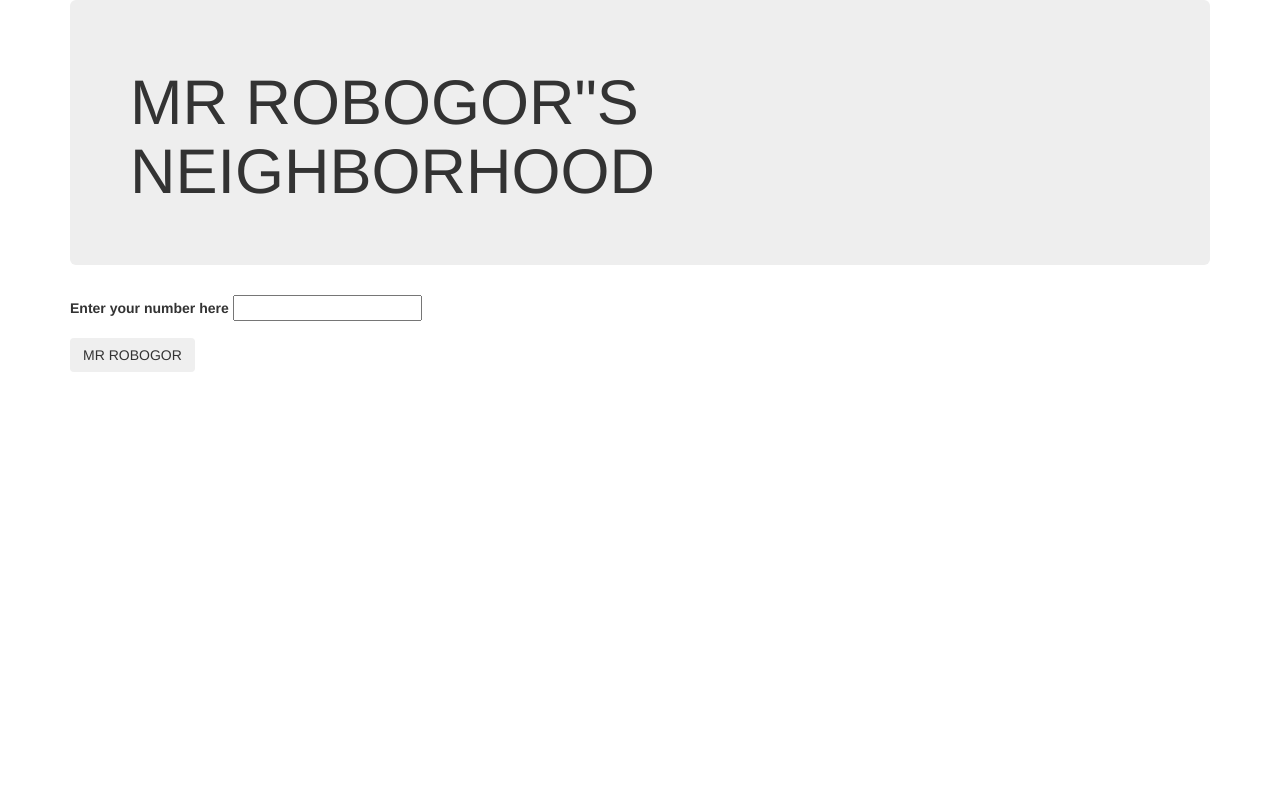
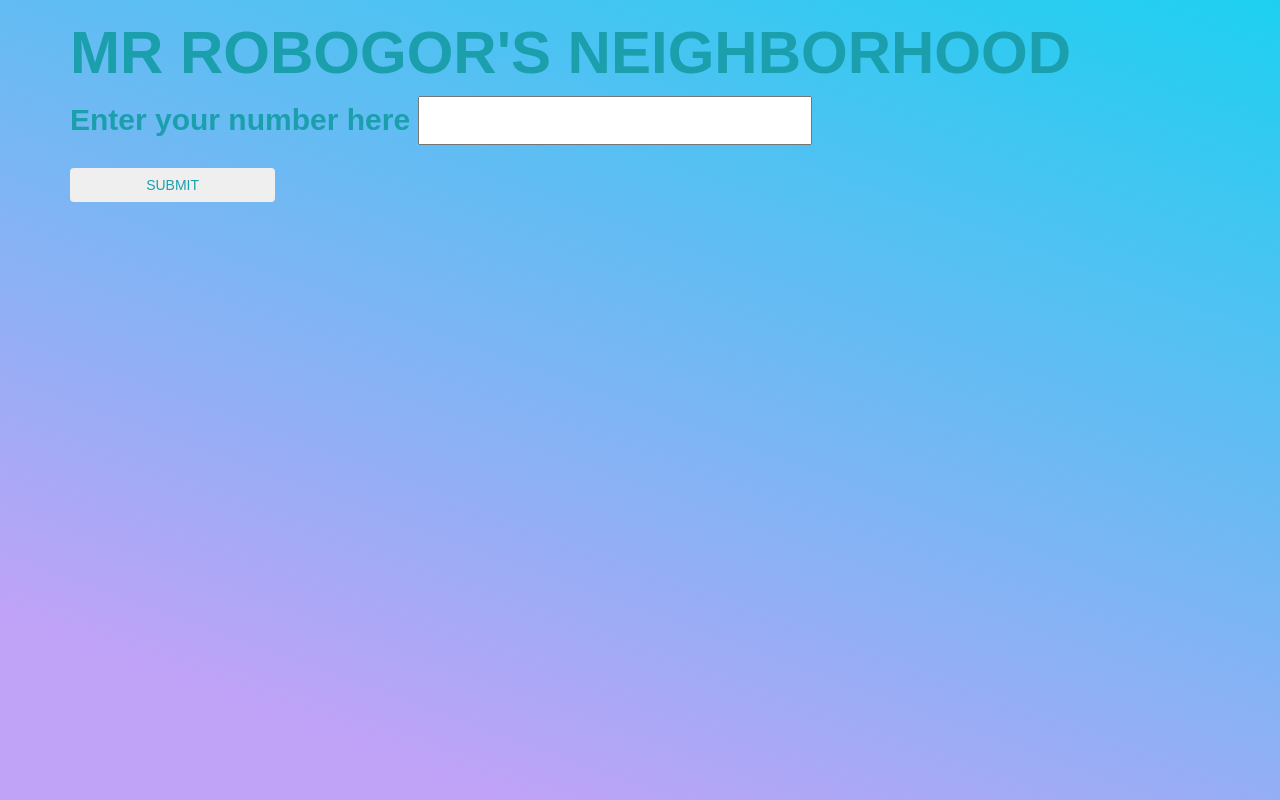
Before and after one commit to matthcraig/rogobor, a plain HTML site: page index.html in a window 1280 px wide. Shown: the top 800 px of the page. Drawn offline with Linux system fonts and the light colour scheme.

Commit message:
add styling elements

```diff
--- a/css/styles.css
+++ b/css/styles.css
@@ -0,0 +1,22 @@
+body{
+	margin: 0;
+  padding: 0;
+  width: auto;
+  height: 1000px;
+  font-size: 30px;
+  color: rgb(27, 159, 173);
+	font-family: 'Quicksand', sans-serif;
+  background-image: linear-gradient(200deg,rgb(29, 208, 240) 0%,rgb(192, 162, 247) 74%);
+}
+h1{
+	font-size: 6rem;
+	color: rgb(27, 159, 173);
+	font-weight: bold;
+}
+#results {
+  font-size: 25px;
+  color: rgb(22, 131, 143);
+}
+.btn {
+  width: 18%;
+}
--- a/index.html
+++ b/index.html
@@ -11,21 +11,19 @@
   </head>
   <body>
     <div class="container">
-      <div class="jumbotron"><h1>MR ROBOGOR"S NEIGHBORHOOD</h1>
-      </div>
+      <h1>MR ROBOGOR'S NEIGHBORHOOD</h1>
 
       <form id="robogor">
         <div class="form-group">
           <label for="entry">Enter your number here</label>
           <input id="entry" type="text">
         </div>
-        <div class = button>
-          <button type="submit" class="btn">MR ROBOGOR</button>
+        <div class ="button">
+          <button type="submit" class="btn">SUBMIT</button>
         </div>
       </form>
 
       <div id="results">
-        <ul></ul>
       </div>
     </div>
   </body>
```
